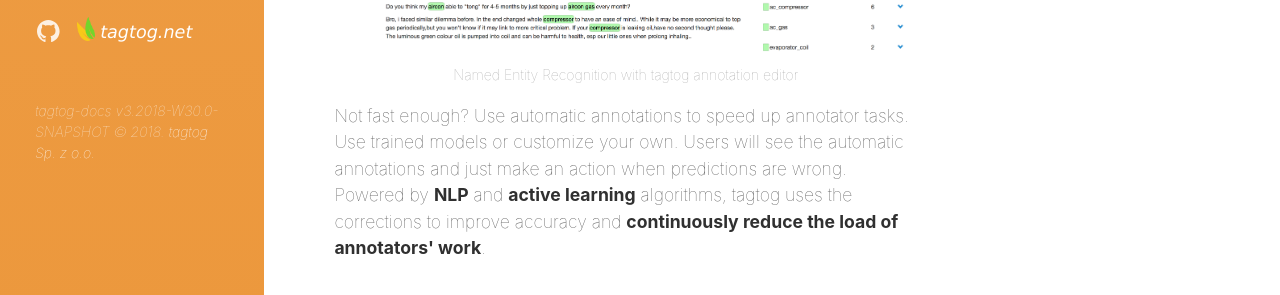
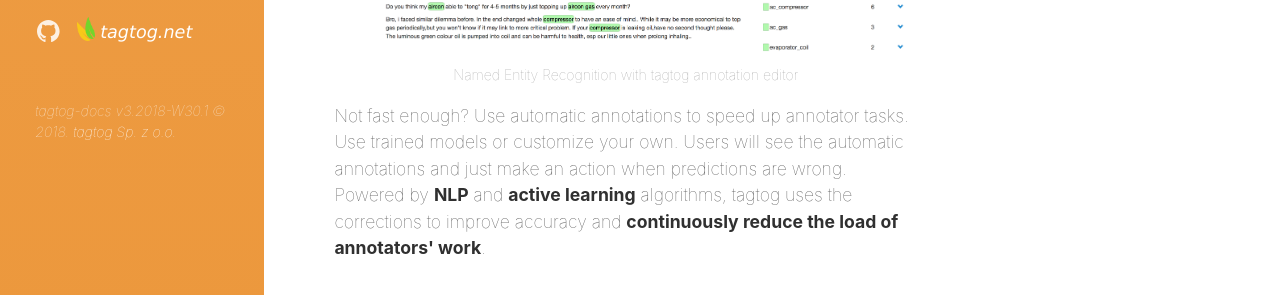
Before and after one commit to tagtogorg/tagtog-doc, a Jekyll site: the page built from index.html, in a window 1280 px wide. Shown: the part 1132-1427 px from the top of the page. Built offline with Jekyll 4.4.1, drawn with Linux system fonts in a browser that asks for light colours; nearby versions of some CDN libraries; the list of posts is cut into pages by our own code.

Commit message:
bump 3.2018-W30.1 🤖

```diff
--- a/_config.yml
+++ b/_config.yml
@@ -58,7 +58,7 @@ plugins:
   - jemoji
 
 # Custom vars
-version: 3.2018-W30.0-SNAPSHOT
+version: 3.2018-W30.1
 sidebar_home_link:  true
 search_page:   false
 # sidebar_blog_link:  '/blog'   # By default, your home page is your blog
```
Also changed, not shown: 1 other file.
